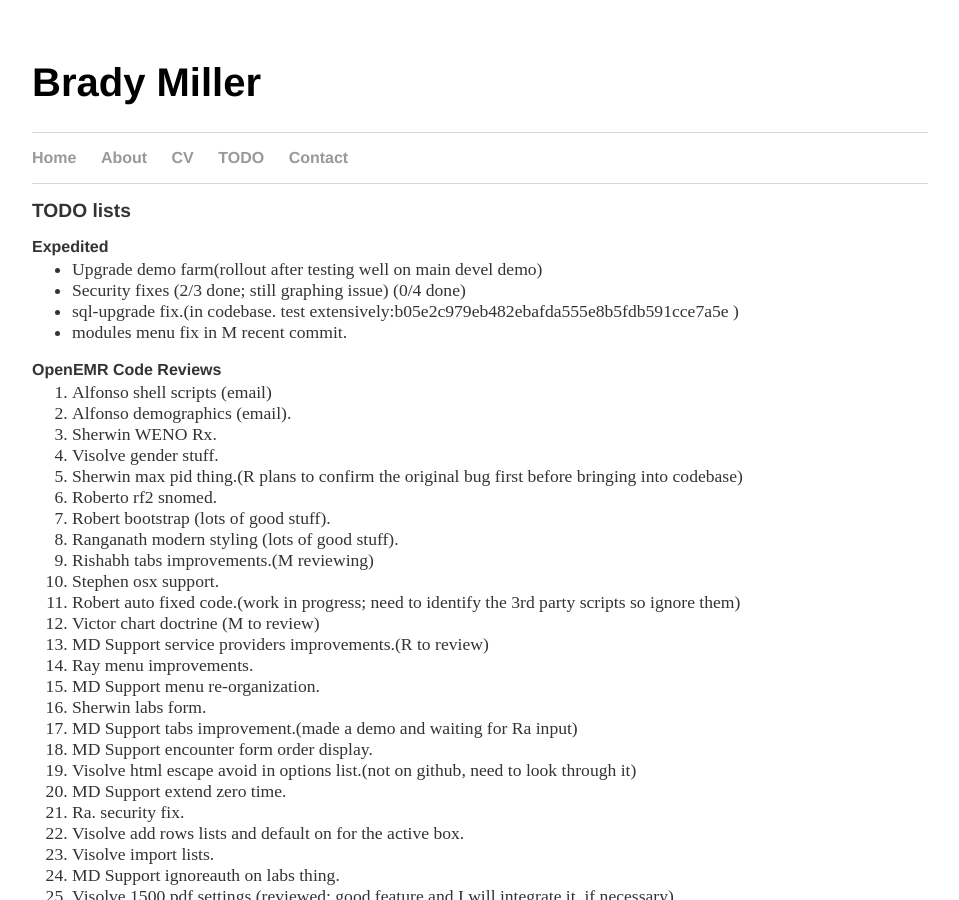
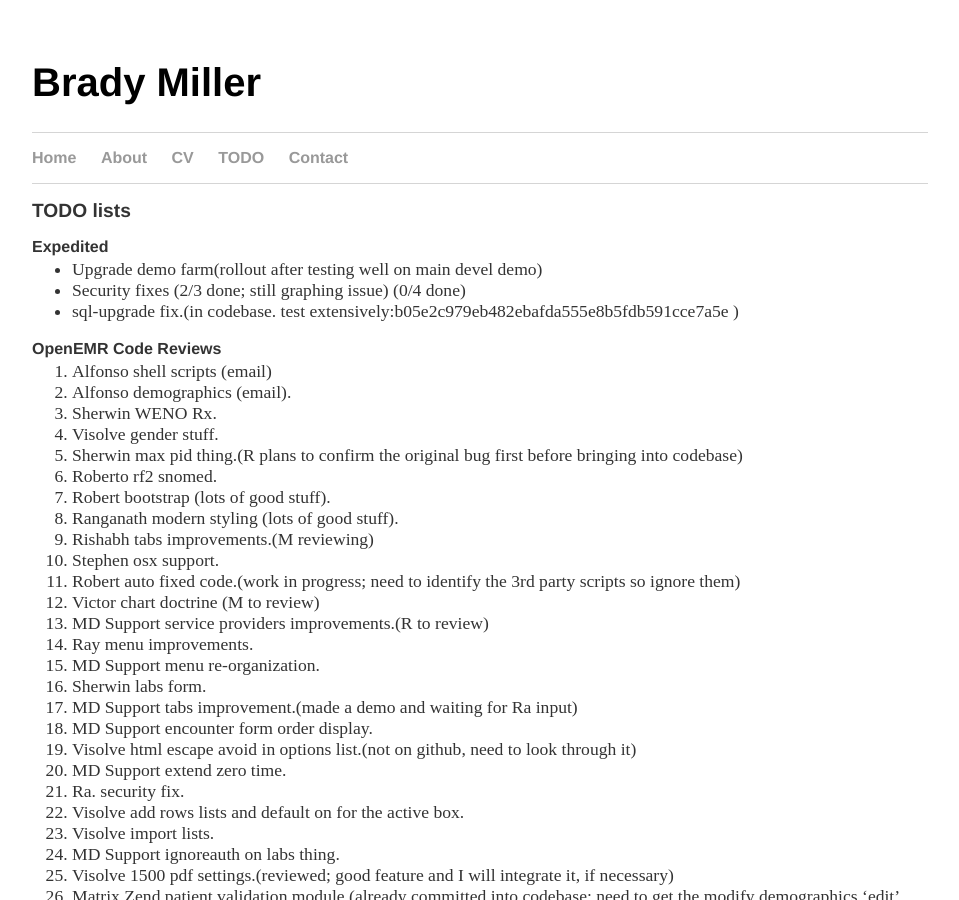
Before and after one commit to bradymiller/bradymiller.github.io, a Jekyll site: the page built from todo/index.md, in a window 1280 px wide and 900 px high. Shown: the whole window, without its empty margins (160-1119 px from the left). Built offline with Jekyll 4.4.1, drawn with Linux system fonts in a browser that asks for light colours; our own code applies the rules of GitHub Pages for plain Markdown files.

Commit message:
Update index.md

```diff
--- a/todo/index.md
+++ b/todo/index.md
@@ -7,7 +7,6 @@
 * Upgrade demo farm(rollout after testing well on main devel demo)
 * Security fixes (2/3 done; still graphing issue) (0/4 done)
 * sql-upgrade fix.(in codebase. test extensively:b05e2c979eb482ebafda555e8b5fdb591cce7a5e )
-* modules menu fix in M recent commit.
 
 ### OpenEMR Code Reviews
 1. Alfonso shell scripts (email)
```
